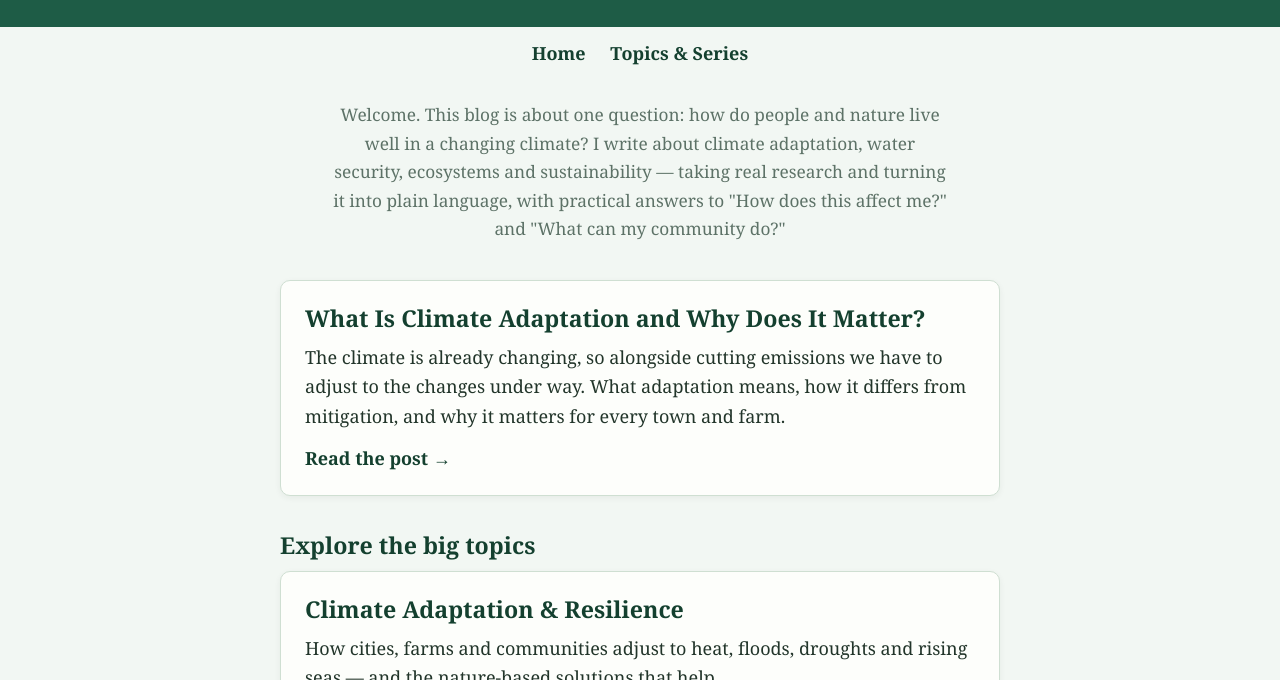
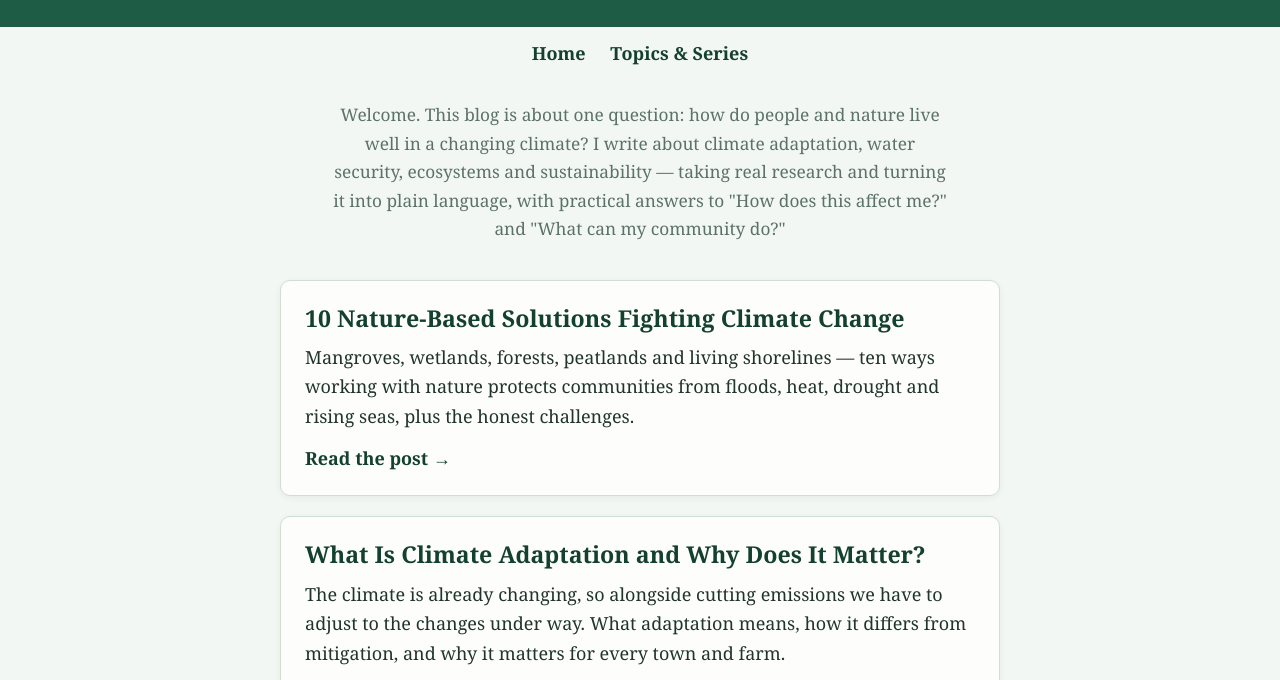
Before and after one commit to clutchlab-coach/resilient-waters, a plain HTML site: page index.html in a window 1280 px wide. Shown: the part 115-795 px from the top of the page. Drawn offline with Linux system fonts and the light colour scheme.

Commit message:
Update index.html to add post-02 card

```diff
--- a/index.html
+++ b/index.html
@@ -23,6 +23,12 @@
   <div class="wrap">
 
     <p class="intro">Welcome. This blog is about one question: how do people and nature live well in a changing climate? I write about climate adaptation, water security, ecosystems and sustainability — taking real research and turning it into plain language, with practical answers to "How does this affect me?" and "What can my community do?"</p>
+
+    <div class="card">
+      <h2><a href="post-02-nature-based-solutions.html">10 Nature-Based Solutions Fighting Climate Change</a></h2>
+      <p>Mangroves, wetlands, forests, peatlands and living shorelines — ten ways working with nature protects communities from floods, heat, drought and rising seas, plus the honest challenges.</p>
+      <a class="read" href="post-02-nature-based-solutions.html">Read the post &rarr;</a>
+    </div>
 
     <div class="card">
       <h2><a href="post-01-climate-adaptation.html">What Is Climate Adaptation and Why Does It Matter?</a></h2>
```
